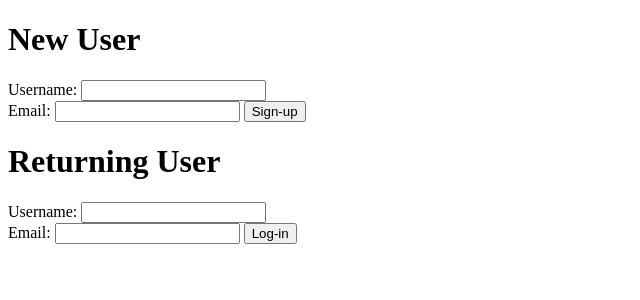
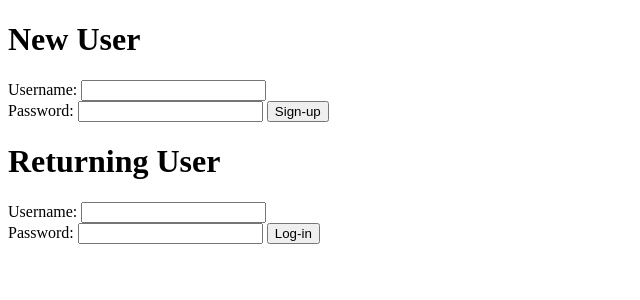
Before and after one commit to enochand/CSE312Project, a Flask app: page / in a window 1280 px wide. Shown: the top 300 px of the page, without its empty margins (0-640 px from the left). Run offline with Flask 2, Linux system fonts and the light colour scheme.

Commit message:
Fixed login bugs

```diff
--- a/main.py
+++ b/main.py
@@ -36,12 +36,14 @@ def landing():
 @app.post('/signup')
 def new_user():
     username = request.form['new_username']
-    email = request.form['new_email']
+    password = request.form['new_password']
     user = users.find_one({"username": username})
     if user is not None:
         return "Username Taken"
     counter.update_one({}, {"$inc": {"num_users": 1}})
-    users.insert_one({"id": counter.find_one()["num_users"], "username": username, "email": email})
+    # PASSWORD IS CURRENTLY STORED IN PLAINTEXT; NEEDS TO BE HASHED USING BCRYPT
+    users.insert_one({"id": counter.find_one()["num_users"], "username": username, "password": password})
+    # PASSWORD IS CURRENTLY STORED IN PLAINTEXT; NEEDS TO BE HASHED USING BCRYPT
     return redirect('/')
 
 
@@ -53,9 +55,9 @@ def returning_user():
     user = users.find_one({"username": username})
     if not user:
         return "Invalid Username or Password"
-    email = request.form['email']
+    password = request.form['password']
     # exit function if password does not match
-    if user["email"] != email:
+    if user["password"] != password:
         return "Invalid Username or Password"
     # log out of current account
     user_token = request.cookies.get("token")
@@ -73,7 +75,7 @@ def returning_user():
 def user_info(user_id):
     user = users.find_one({"id": int(user_id)})
     if user is not None:
-        return str({"id": user["id"], "username": user["username"], "email": user["email"]})
+        return str({"id": user["id"], "username": user["username"], "password": user["password"]})
 
 
 # clears cookies and redirects to login page
--- a/templates/index.html
+++ b/templates/index.html
@@ -10,8 +10,8 @@
         <label for="new_username">Username: </label>
         <input id="new_username" type="text" name="new_username">
         <br />
-        <label for="new_email">Email: </label>
-        <input id="new_email" type="text" name="new_email">
+        <label for="new_password">Password: </label>
+        <input id="new_password" type="password" name="new_password">
         <input type="submit" value="Sign-up">
     </form>
 
@@ -20,8 +20,8 @@
         <label for="username">Username: </label>
         <input id="username" type="text" name="username">
         <br />
-        <label for="email">Email: </label>
-        <input id="email" type="text" name="email">
+        <label for="password">Password: </label>
+        <input id="password" type="password" name="password">
         <input type="submit" value="Log-in">
     </form>
 </body>
```
